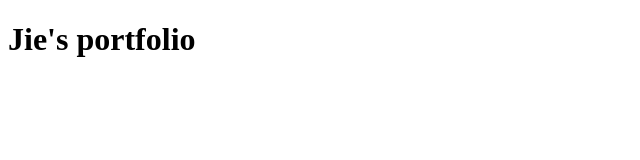
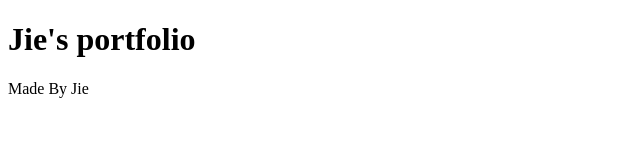
Before and after one commit to ju-nmd2022/wuid-portfolio-jie5566, a plain HTML site: page index.html in a window 1280 px wide. Shown: the whole page, without its empty margins (0-640 px from the left). Drawn offline with Linux system fonts and the light colour scheme.

Commit message:
update the footer

```diff
--- a/index.html
+++ b/index.html
@@ -10,6 +10,6 @@
 <body>
    <header><h1>Jie's portfolio</h1></header>
    <main></main>
-   <footer></footer>
+   <footer>Made By Jie</footer>
 </body>
 </html>
```
